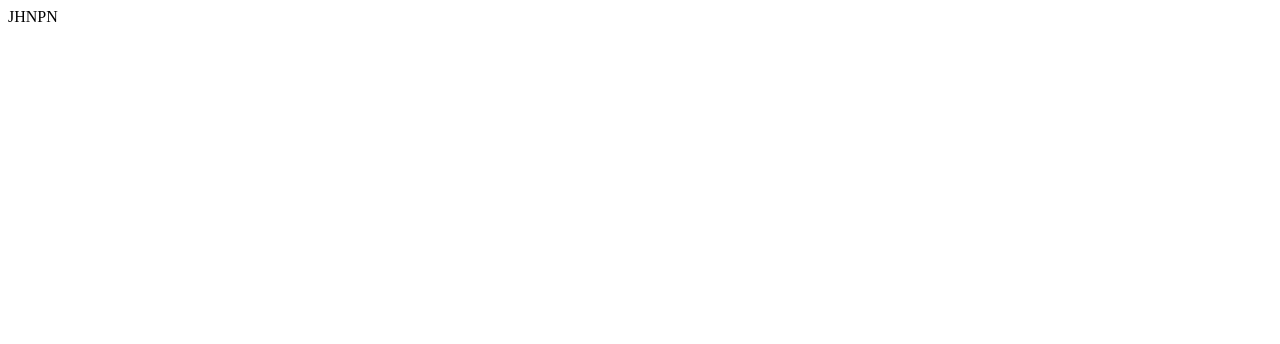
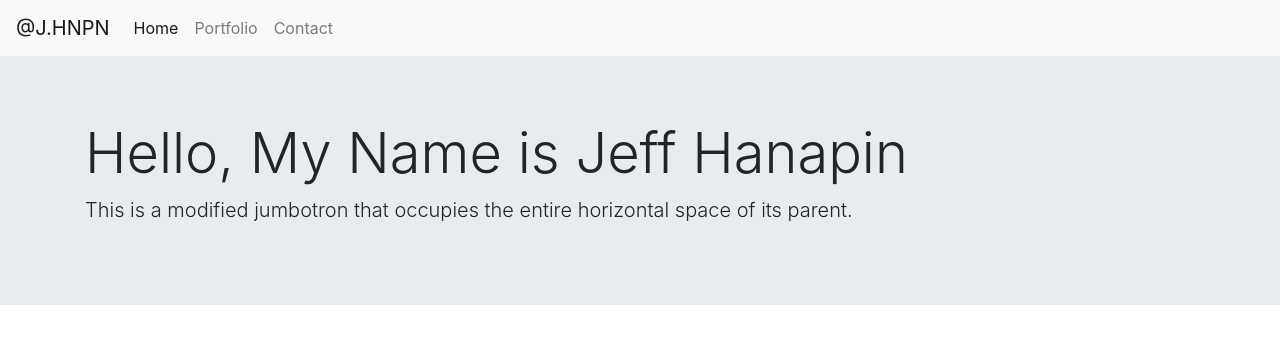
Before and after one commit to jhnpn/Portfolio-Main, a plain HTML site: page index.html in a window 1280 px wide. Drawn offline with nearby package versions, Linux system fonts and the light colour scheme.

Commit message:
linked index with bootstrap and added certain components to site

```diff
--- a/index.html
+++ b/index.html
@@ -6,13 +6,40 @@
 
     <meta charset="UTF-8">
     <meta name="viewport" content="width=device-width, initial-scale=1.0">
-    <link rel="stylesheet" href="../assets/style.css"
-    <title>JHNPN</title>
+    <link rel="stylesheet" href="https://stackpath.bootstrapcdn.com/bootstrap/4.4.1/css/bootstrap.min.css" integrity="sha384-Vkoo8x4CGsO3+Hhxv8T/Q5PaXtkKtu6ug5TOeNV6gBiFeWPGFN9MuhOf23Q9Ifjh" crossorigin="anonymous">
+    <link rel="stylesheet" href="../assets/style.css">
+    <title>jhnpn.github.io</title>
 
 </head>
 
 <body>
 
+    <nav class="navbar navbar-expand-lg navbar-light bg-light">
+        <a class="navbar-brand" href="#">@J.HNPN</a>
+            <button class="navbar-toggler" type="button" data-toggle="collapse" data-target="#navbarNav" aria-controls="navbarNav" aria-expanded="false" aria-label="Toggle navigation">
+              <span class="navbar-toggler-icon"></span>
+            </button>
+            <div class="collapse navbar-collapse" id="navbarNav">
+              <ul class="navbar-nav">
+                <li class="nav-item active">
+                  <a class="nav-link" href="index.html">Home <span class="sr-only">(current)</span></a>
+                </li>
+                <li class="nav-item">
+                  <a class="nav-link" href="portfolio.html">Portfolio</a>
+                </li>
+                <li class="nav-item">
+                  <a class="nav-link" href="contact.html">Contact</a>
+                </li>
+              </ul>
+            </div>
+    </nav>
+
+    <div class="jumbotron jumbotron-fluid">
+      <div class="container">
+        <h1 class="display-4">Hello, My Name is Jeff Hanapin</h1>
+        <p class="lead">This is a modified jumbotron that occupies the entire horizontal space of its parent.</p>
+      </div>
+    </div>
 </body>
 
 </html>
```
